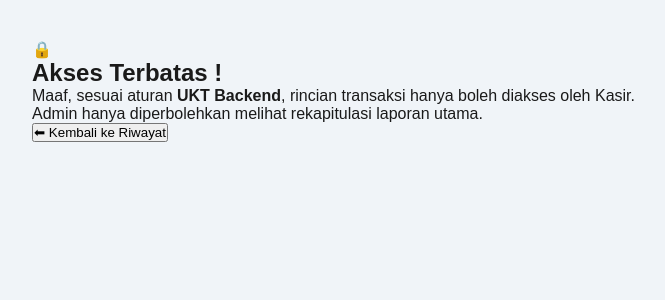
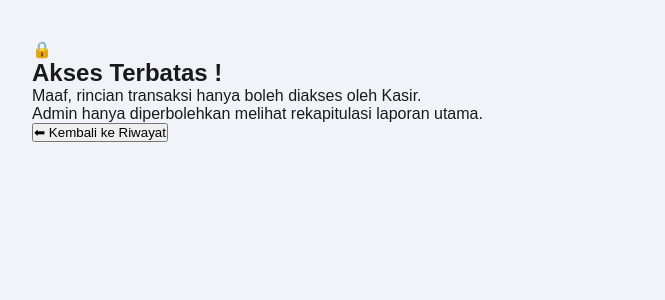
Before and after one commit to DindaRpl/Dinda-Elektronik, a React (Vite) app in the folder src/web-jadi/: page /detail-transaksi/1 in a window 1280 px wide. Shown: the top 300 px of the page, without its empty margins (8-673 px from the left). Built offline with nearby package versions, Linux system fonts and the light colour scheme; sample sign-in values are in the browser's storage.

Commit message:
update isi file TransactionDetail

```diff
--- a/src/web-jadi/src/pages/TransactionDetail.jsx
+++ b/src/web-jadi/src/pages/TransactionDetail.jsx
@@ -49,7 +49,7 @@ const TransactionDetail = () => {
                     <div className="lock-icon">🔒</div>
                     <h2>Akses Terbatas !</h2>
                     <p>
-                        Maaf, sesuai aturan <strong>UKT Backend</strong>, rincian transaksi
+                        Maaf, rincian transaksi
                         hanya boleh diakses oleh <span className="badge-kasir">Kasir</span>.
                     </p>
                     <div className="admin-note">
```
